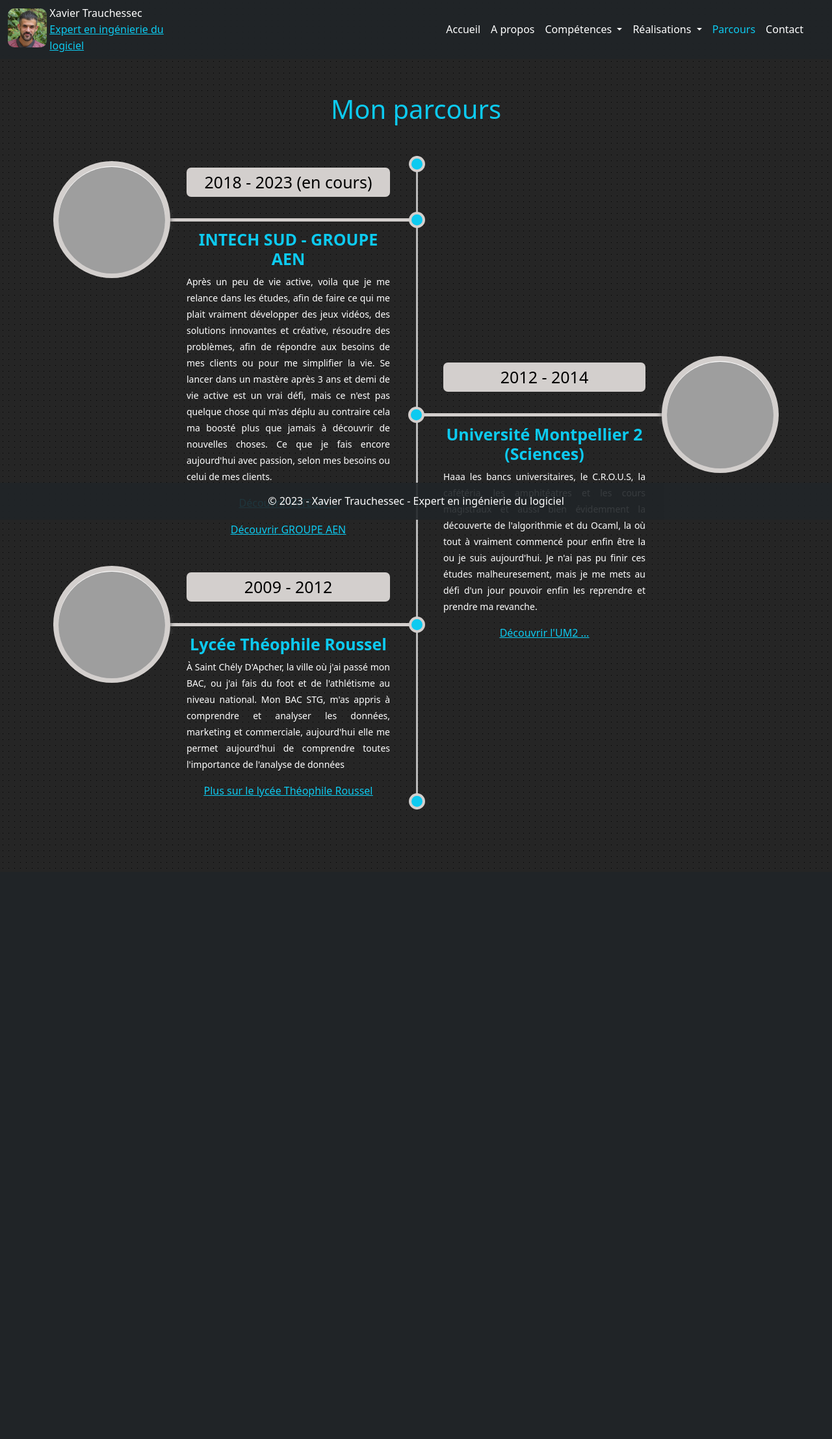
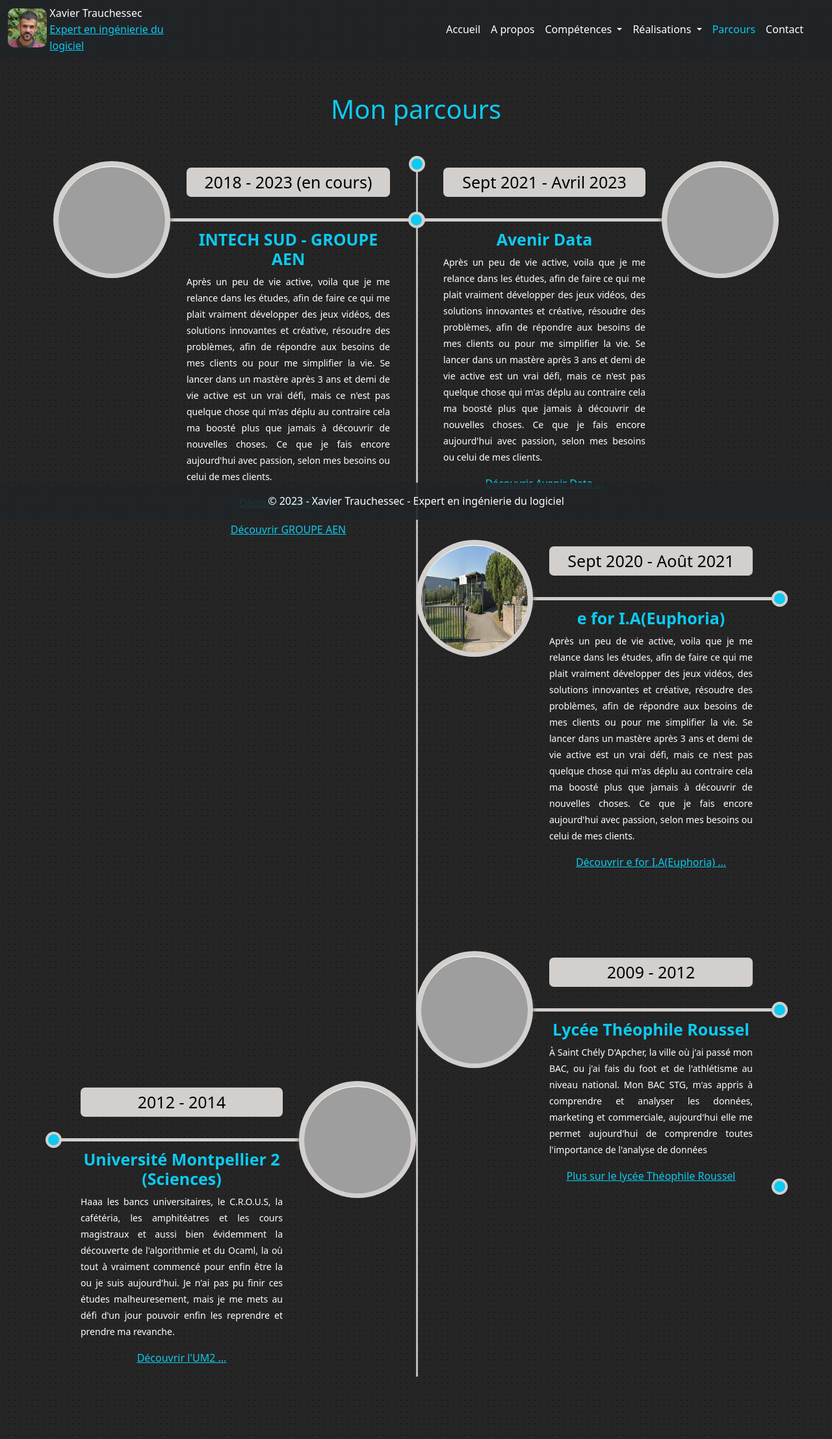
Before and after one commit to Frozenn-X/true_portfolio, a Django app: page /parcours in a window 1280 px wide. Shown: the whole page at 65% size. Before the commit the page ends 1337 px from the top, so only its background shows below. Run offline with Django 4.2, Linux system fonts and the light colour scheme; some libraries are stand-ins or nearby versions; grey boxes are pictures that could not be loaded.

Commit message:
modify parcours

```diff
--- a/templates/web/parcours.html
+++ b/templates/web/parcours.html
@@ -39,6 +39,60 @@
                             </div>
                         </div>
                     </div>
+                    <div class="timeline">
+                        <div class="timeline-content">
+                            <a href="https://www.google.com/maps/place/AVENIR+DATA+-+40100/@43.7203975,-1.0519542,15z/data=!4m6!3m5!1s0xd56a7d71d370829:0x3d69f36cc4cc5d87!8m2!3d43.7203975!4d-1.0519542!16s%2Fg%2F11hs_t1c5c" target="_blank">
+                                <div class="circle">
+                                    <span class="homebox">
+                                        <img src="https://www.avenirdata.com/wp-content/uploads/2021/08/logo-avenir-data-01.png" width="164" height="164"  class="img">
+                                    </span>
+                                </div>
+                            </a>
+                            <div class="content">
+                                <span class="year">Sept 2021 - Avril 2023</span>
+                                <h3 class="title h4 text-info">Avenir Data</h3>
+                                <p class="description">
+                                    Après un peu de vie active, voila que je me relance dans les études, afin de faire ce qui me plait vraiment développer des jeux vidéos,
+                                    des solutions innovantes et créative, résoudre des problèmes, afin de répondre aux besoins de mes clients ou pour me simplifier la vie.
+                                    Se lancer dans un mastère après 3 ans et demi de vie active est un vrai défi, mais ce n'est pas quelque chose qui m'as déplu au contraire
+                                    cela ma boosté plus que jamais à découvrir de nouvelles choses. Ce que je fais encore aujourd'hui avec passion, selon mes besoins ou celui de mes clients.
+                                </p>
+                                <p>
+                                    <a href="https://www.avenirdata.com/" target="_blank" class="text-info">
+                                        <u>Découvrir Avenir Data ...</u>
+                                    </a>
+                                </p>
+                                <div class="icon"><span></span></div>
+                            </div>
+                        </div>
+                    </div>
+                    <div class="timeline" style="margin-top: 50px;">
+                        <div class="timeline-content">
+                            <a href="https://e4-ia.fr/" target="_blank">
+                                <div class="circle">
+                                    <span class="homebox">
+                                        <img src="{% static '/img/Euphoria.png' %}" width="164" height="164"  class="img">
+                                    </span>
+                                </div>
+                            </a>
+                            <div class="content">
+                                <span class="year">Sept 2020 - Août 2021</span>
+                                <h3 class="title h4 text-info">e for I.A(Euphoria)</h3>
+                                <p class="description">
+                                    Après un peu de vie active, voila que je me relance dans les études, afin de faire ce qui me plait vraiment développer des jeux vidéos,
+                                    des solutions innovantes et créative, résoudre des problèmes, afin de répondre aux besoins de mes clients ou pour me simplifier la vie.
+                                    Se lancer dans un mastère après 3 ans et demi de vie active est un vrai défi, mais ce n'est pas quelque chose qui m'as déplu au contraire
+                                    cela ma boosté plus que jamais à découvrir de nouvelles choses. Ce que je fais encore aujourd'hui avec passion, selon mes besoins ou celui de mes clients.
+                                </p>
+                                <p>
+                                    <a href="https://e4-ia.fr/" target="_blank" class="text-info">
+                                        <u>Découvrir e for I.A(Euphoria) ...</u>
+                                    </a>
+                                </p>
+                                <div class="icon"><span></span></div>
+                            </div>
+                        </div>
+                    </div>
                     <div class="timeline" style="margin-top: 300px;">
                         <div class="timeline-content">
                             <a href="https://sciences.edu.umontpellier.fr/" target="_blank">
@@ -66,7 +120,7 @@
                             </div>
                         </div>
                     </div>
-                    <div class="timeline" style="margin-top: -140px">
+                    <div class="timeline" style="margin-top: 100px">
                         <div class="timeline-content">
                             <a href="https://theophile-roussel.mon-ent-occitanie.fr/" target="_blank">
                                 <div class="circle">
```
Also changed, not shown: static/img/Euphoria.png (added).
